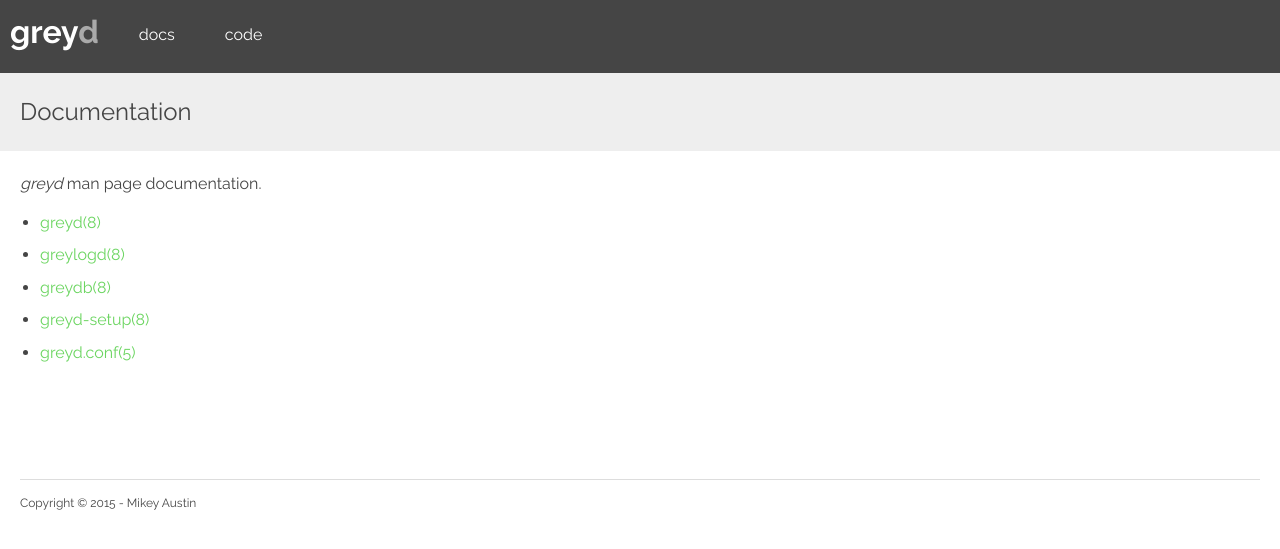
After one commit to mikey-austin/greyd, a PHP site: page /docs.html in a window 1280 px wide. The commit adds this page. Shown: the top 549 px of the page. Run offline with PHP 8.4, Linux system fonts and the light colour scheme; some libraries are stand-ins or nearby versions.

Commit message:
added website docs

```diff
--- a/website/css/screen.css
+++ b/website/css/screen.css
@@ -107,6 +107,14 @@ main h3 {
     border-bottom: solid 1px #ddd;
 }
 
+main a {
+    color: #6bd560;
+}
+
+main a:hover {
+    text-decoration: underline;
+}
+
 .content {
     display: table-cell;
     vertical-align: top;
@@ -134,9 +142,64 @@ footer {
 }
 
 footer section {
-    background-color: #eee;
+    display: table;
+    width: 100%;
 }
 
 footer p {
+    padding-top: 15px;
     font-size: 0.75em;
+    border-top: solid 1px #ddd;
 }
+
+iframe {
+    width: 100%;
+    border: none;
+}
+
+/*
+ * Desktop viewports.
+ */
+@media only screen and (min-width : 1224px) {
+    .menuControl {
+        display: none;
+    }
+
+    header nav {
+        position: static;
+        height: 100%;
+        width: auto;
+        float: left;
+        padding-left: 15px;
+    }
+
+    header nav ul {
+        height: 100%;
+        display: block;
+    }
+
+    header nav li {
+        float: left;
+        margin-left: 15px;
+        height: 100%;
+        margin-bottom: 0;
+   }
+
+    header nav li a {
+        padding-top: 15px;
+    }
+
+    header nav li a:hover {
+        color: #6bd560;
+    }
+
+    .tile {
+        width: 30%;
+        float: left;
+        margin-left: 30px;
+    }
+
+    .tile:first-of-type {
+        padding-left: 0;
+    }
+}
--- /dev/null
+++ b/website/docs.html
@@ -0,0 +1,67 @@
+<!DOCTYPE html>
+
+<html>
+    <head>
+        <title>Greyd - spam deferral daemon</title>
+        <meta name="viewport" content="width=device-width, initial-scale=1.0">
+        <link rel="stylesheet" href="css/screen.css" />
+        <script type="text/javascript" src="https://code.jquery.com/jquery-1.11.2.min.js"></script>
+        <script type="text/javascript" src="js/site.js"></script>
+    </head>
+    <body>
+        <header class="group">
+            <h1 class="logo">
+                <a href="index.html">
+                    grey<span>d</span>
+                </a>
+            </h1>
+
+            <a class="menuControl expand" href="#">+</a>
+            <a class="menuControl collapse" href="#">-</a>
+
+            <nav>
+                <ul>
+                    <li>
+                        <a href="docs.html">docs</a>
+                    </li>
+                    <li>
+                        <a href="https://github.com/mikey-austin/greyd" target="_blank">code</a>
+                    </li>
+                </ul>
+            </nav>
+        </header>
+
+        <main>
+            <section class="banner">
+                <div class="content">
+                    <h2>
+                        Documentation
+                    </h2>
+                </div>
+            </section>
+
+            <section>
+                <div class="content group">
+                    <p>
+                        <em>greyd</em> man page documentation.
+                    </p>
+                    <ul>
+                        <li><a href="greyd.html">greyd(8)</a></li>
+                        <li><a href="greylogd.html">greylogd(8)</a></li>
+                        <li><a href="greydb.html">greydb(8)</a></li>
+                        <li><a href="greyd-setup.html">greyd-setup(8)</a></li>
+                        <li><a href="greyd.conf.html">greyd.conf(5)</a></li>
+                    </ul>
+                </div>
+            </section>
+        </main>
+
+        <footer>
+            <section>
+                <div class="content">
+                    <p>Copyright &copy; 2015 - Mikey Austin</p>
+                </div>
+            </section>
+        </footer>
+    </body>
+</html>
--- /dev/null
+++ b/website/greyd-setup.8.html
@@ -0,0 +1 @@
+../doc/greyd-setup.8.html
--- /dev/null
+++ b/website/greyd.8.html
@@ -0,0 +1 @@
+../doc/greyd.8.html
--- /dev/null
+++ b/website/greyd.conf.5.html
@@ -0,0 +1 @@
+../doc/greyd.conf.5.html
--- /dev/null
+++ b/website/greydb.8.html
@@ -0,0 +1 @@
+../doc/greydb.8.html
--- /dev/null
+++ b/website/greylogd.8.html
@@ -0,0 +1 @@
+../doc/greylogd.8.html
--- a/website/js/site.js
+++ b/website/js/site.js
@@ -4,4 +4,9 @@ $(document).ready(function() {
         $("nav ul").toggle();
         return false;
     });
+
+    $("iframe").load(function () {
+        $(this).height($(this).contents().find("body").height() + 40);
+        $(this).width($(this).contents().find("body").width());
+    });
 });
```
Also changed, not shown: website/greyd-setup.html (added, +48 -0 lines), website/greyd.conf.html (added, +48 -0 lines), website/greyd.html (added, +48 -0 lines), website/greydb.html (added, +48 -0 lines), website/greylogd.html (added, +48 -0 lines), website/index.html (+9 -3 lines).
